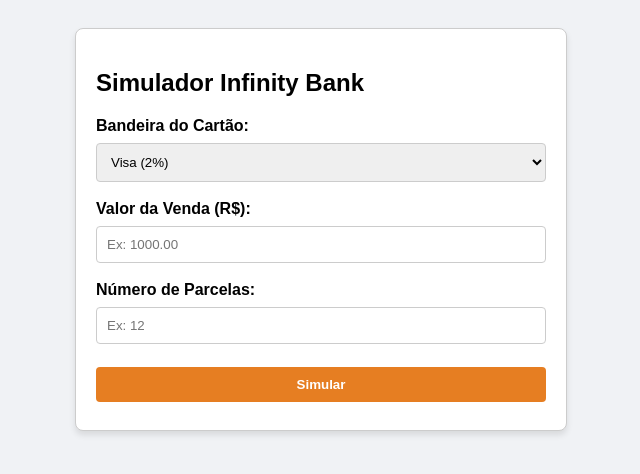
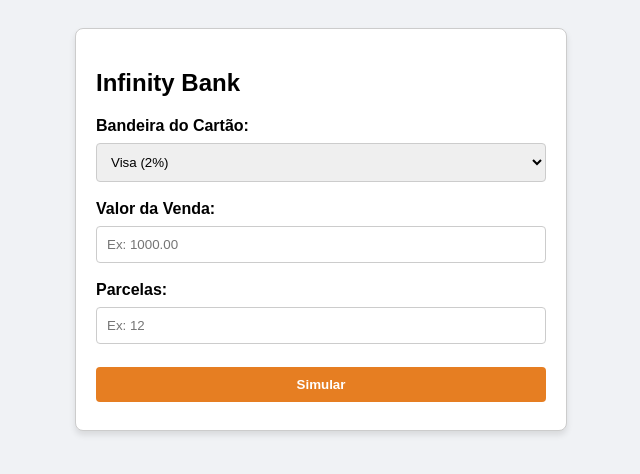
Before and after one commit to Nicolashenrrique/FrontEnd_2026, a plain HTML site: page Atividade 1/atv4.html in a window 1280 px wide. Shown: the whole page, without its empty margins (319-959 px from the left). Drawn offline with Linux system fonts and the light colour scheme.

Commit message:
Update atv4.html

```diff
--- a/Atividade 1/atv4.html
+++ b/Atividade 1/atv4.html
@@ -3,12 +3,12 @@
 <head>
     <meta charset="UTF-8">
     <meta name="viewport" content="width=device-width, initial-scale=1.0">
-    <title>Exercício 04 - Simulador Banco</title>
+    <title>Exercício 04a</title>
     <link rel="stylesheet" href="style4.css">
 </head>
 <body>
     <div class="container">
-        <h2>Simulador Infinity Bank</h2>
+        <h2>Infinity Bank</h2>
 
         <label>Bandeira do Cartão:</label>
         <select id="bandeira">
@@ -17,10 +17,10 @@
             <option value="elo">Elo (3%)</option>
         </select>
 
-        <label>Valor da Venda (R$):</label>
+        <label>Valor da Venda:</label>
         <input type="number" id="valorVenda" step="0.01" placeholder="Ex: 1000.00">
 
-        <label>Número de Parcelas:</label>
+        <label>Parcelas:</label>
         <input type="number" id="parcelas" min="1" placeholder="Ex: 12">
 
         <button onclick="calcularTaxas()">Simular</button>
```
